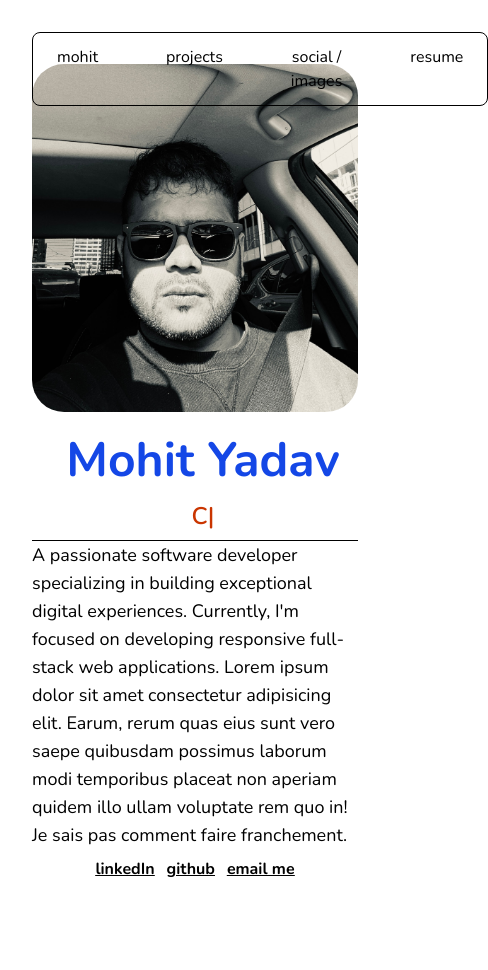
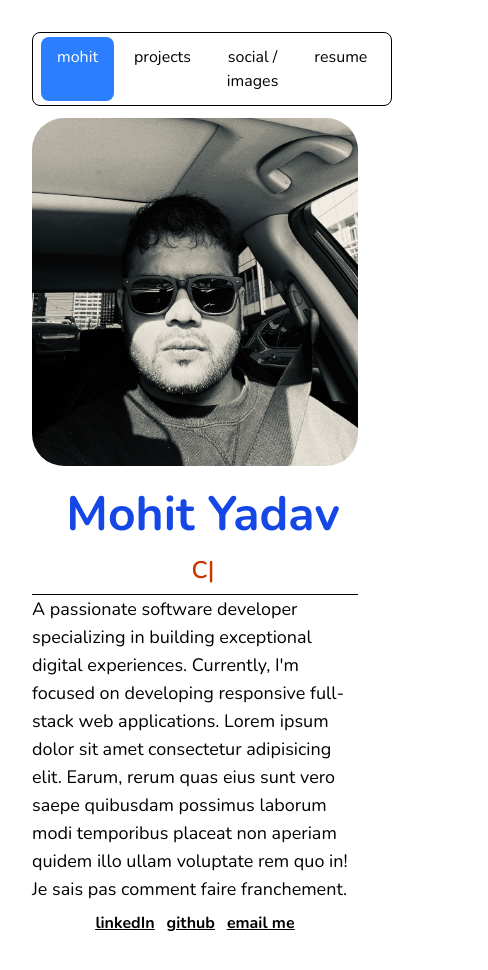
Before and after one commit to yaadevmohit/mohit-yadav, a React (Vite) app: page / in a window 390 px wide. Shown: the top 970 px of the page, 488 px wide, since content can reach past the window. Before the commit the page ends 921 px from the top, so only its background shows below. Built offline with nearby package versions, Linux system fonts and the light colour scheme.

Commit message:
hero mobile fix

```diff
--- a/src/components/Hero.tsx
+++ b/src/components/Hero.tsx
@@ -2,7 +2,7 @@ import { ReactTyped } from "react-typed"
 
 const Hero = () => {
   return (
-    <main className="md:bg-amber-200 w-full md:my-12 flex flex-col lg:flex-row items-center gap-4 md:p-4 rounded-2xl">
+    <main className="md:bg-amber-200 w-full md:my-12 my-3 flex flex-col lg:flex-row items-center gap-4 md:p-4 rounded-2xl">
         <img src="src/assets/IMG_1368.JPG" className="md:w-[400px] rounded-4xl" alt="" />
         <div className="flex flex-col md:p-4 md:mx-4 m-w-3xl">
             <h1
--- a/src/components/Navbar.tsx
+++ b/src/components/Navbar.tsx
@@ -2,13 +2,13 @@ import {motion} from 'framer-motion'
 import { useState } from 'react';
 
 const NavBar = () => {
-  const [active, setActive] = useState("home");
+  const [active, setActive] = useState("mohit");
   const links = ["mohit", "projects", "social / images", "resume"];
   return (
     // create a navbar with about, projects, contact, social, resume
     <>
-    <nav className="h-8 w-full">
-      <ul className='flex space-x-9 justify-center p-1 px-2 border rounded-lg w-fit m-auto relative'>
+    <nav className="w-full">
+      <ul className='flex space-x-1 md:space-x-6 justify-center p-1 px-2 border rounded-lg w-fit m-auto relative'>
       {links.map((link) => (
         <li
           key={link}
```
